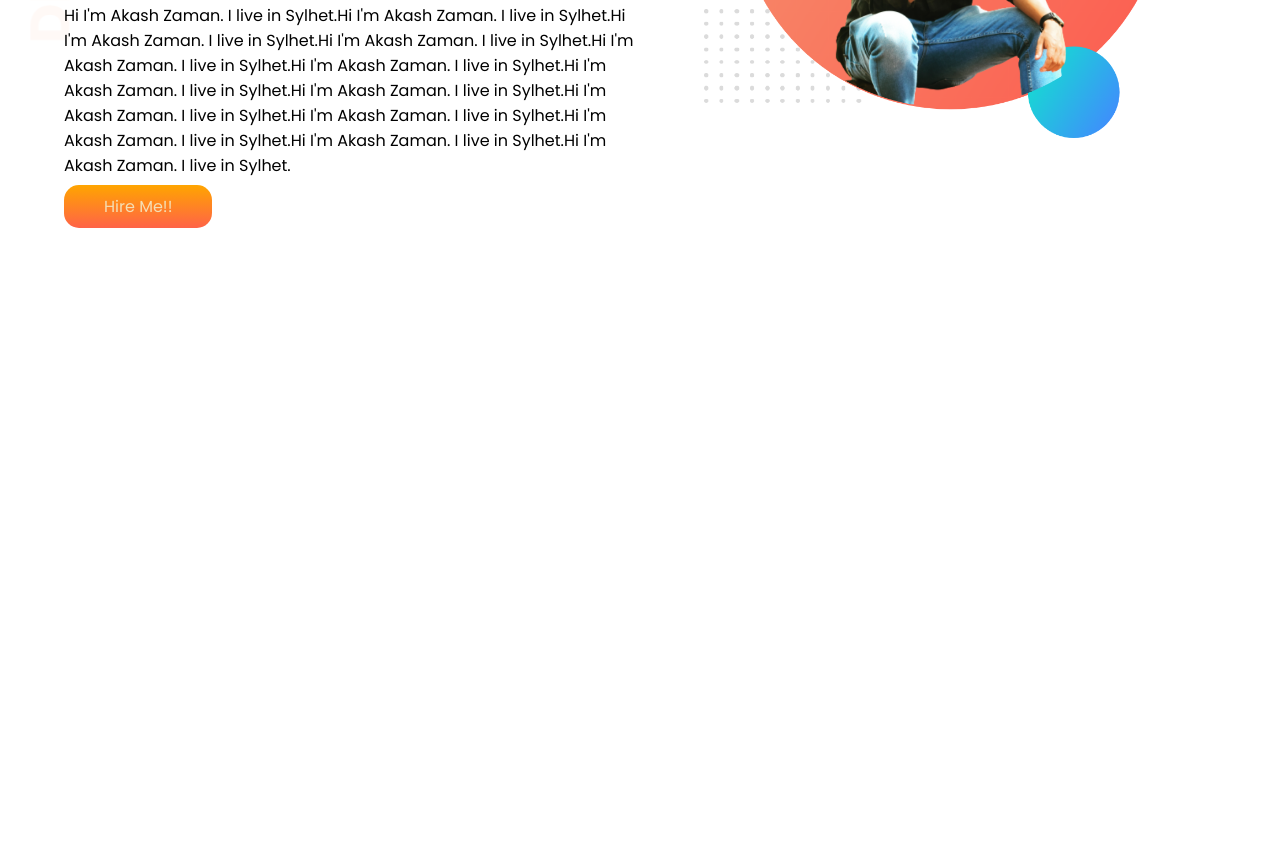
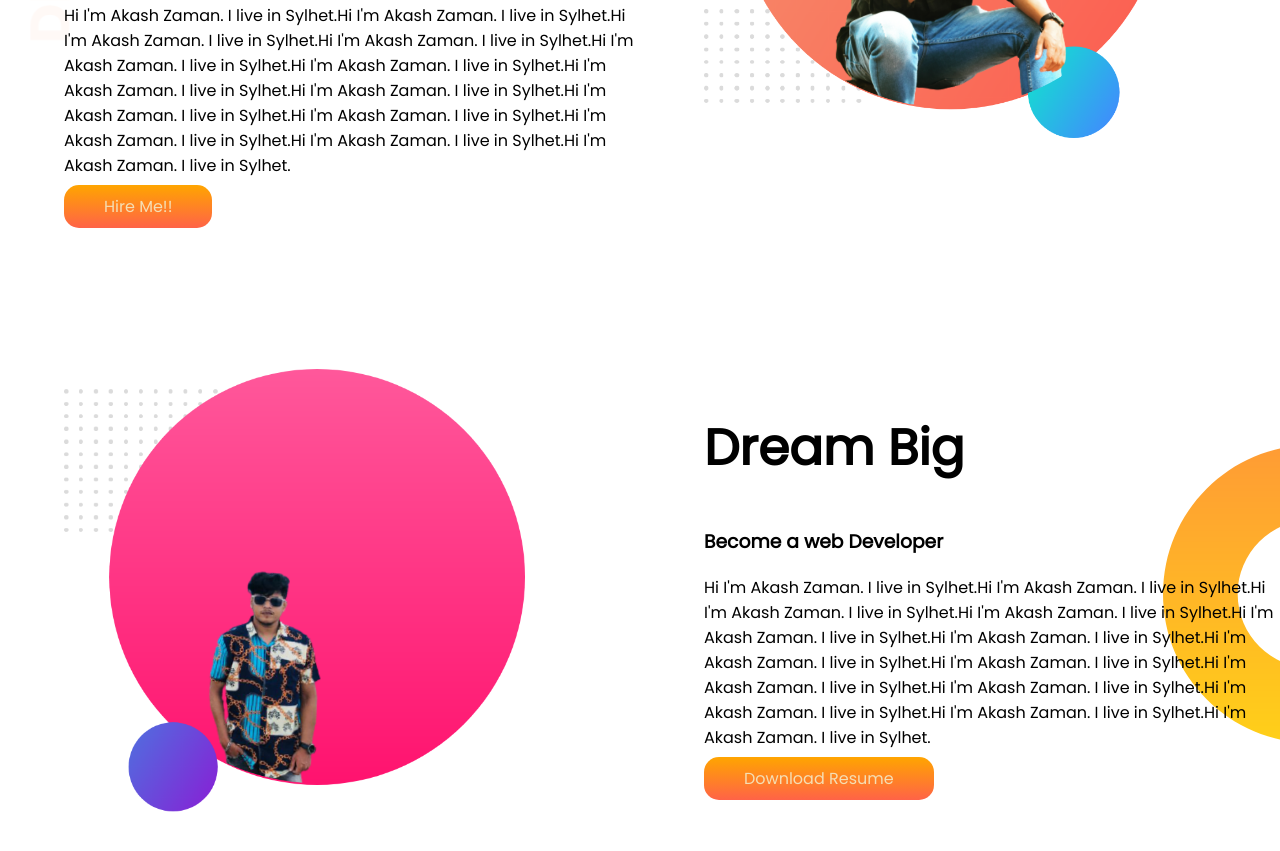
Before and after one commit to AkasHZamaN/developer-portfolio, a plain HTML site: page index.html in a window 1280 px wide. Shown: the part 319-1170 px from the top of the page. Before the commit the page ends 800 px from the top, so only its background shows below. Drawn offline with Linux system fonts and the light colour scheme.

Commit message:
dream big added

```diff
--- a/index.html
+++ b/index.html
@@ -32,6 +32,27 @@
             <img src="images/akash-bg-1.png" alt="">
         </div>
     </section>
+
+    <section class="dream-big">
+        <div class="half-width">
+            <img src="images/akash-bg2.png" alt="">
+        </div>
+
+        <div class="half-width">
+            <h1>Dream Big</h1>
+            <h3>Become a web Developer</h3>
+            <p>Hi I'm Akash Zaman. I live in Sylhet.Hi I'm Akash Zaman. I live in Sylhet.Hi I'm Akash Zaman. I live in
+                Sylhet.Hi I'm Akash Zaman. I live in Sylhet.Hi I'm Akash Zaman. I live in Sylhet.Hi I'm Akash Zaman. I
+                live
+                in Sylhet.Hi I'm Akash Zaman. I live in Sylhet.Hi I'm Akash Zaman. I live in Sylhet.Hi I'm Akash Zaman.
+                I
+                live in Sylhet.Hi I'm Akash Zaman. I live in Sylhet.Hi I'm Akash Zaman. I live in Sylhet.Hi I'm Akash
+                Zaman.
+                I live in Sylhet.Hi I'm Akash Zaman. I live in Sylhet.</p>
+            <a target="_blank" href="#" class="link-button">Download Resume</a>
+        </div>
+    </section>
+
 </body>
 
 </html>
--- a/style.css
+++ b/style.css
@@ -10,6 +10,7 @@ h1{
 }
 section{
     display: flex;
+    margin-bottom: 150px;
 }
 .half-width{
     width: 50%;
@@ -31,3 +32,8 @@ section{
     background-image: url(images/top-banner.png);
     background-repeat: no-repeat;
 }
+.dream-big{
+    background-image: url(images/dream-bg.png);
+    background-repeat: no-repeat;
+    background-position: right;
+}
```
Also changed, not shown: images/akash-bg2.png (added).
